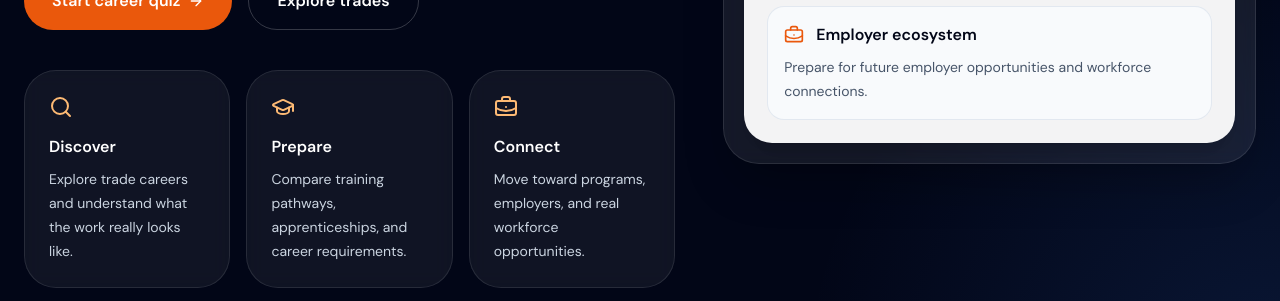
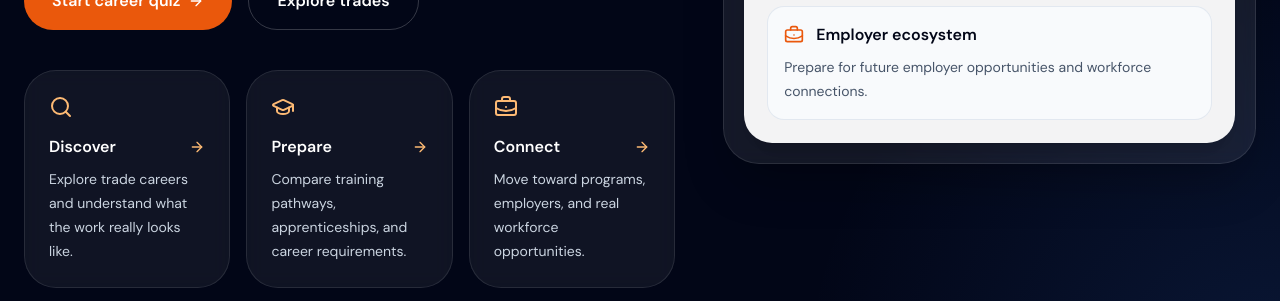
Before and after one commit to sashadman/forge, a Next.js app: page / in a window 1280 px wide. Shown: the part 651-952 px from the top of the page. Built offline with nearby package versions, Linux system fonts and the light colour scheme; no server answers.

Commit message:
Activate homepage pathway cards

```diff
--- a/components/home/HomeHero.tsx
+++ b/components/home/HomeHero.tsx
@@ -15,16 +15,19 @@ const marketplaceSteps = [
     title: 'Discover',
     description: 'Explore trade careers and understand what the work really looks like.',
     icon: Search,
+    href: '/trades',
   },
   {
     title: 'Prepare',
     description: 'Compare training pathways, apprenticeships, and career requirements.',
     icon: GraduationCap,
+    href: '/programs',
   },
   {
     title: 'Connect',
     description: 'Move toward programs, employers, and real workforce opportunities.',
     icon: BriefcaseBusiness,
+    href: '/opportunities',
   },
 ]
 
@@ -84,13 +87,22 @@ export default function HomeHero() {
               const Icon = step.icon
 
               return (
-                <div key={step.title} className="card-dark">
+                <Link
+                  key={step.title}
+                  href={step.href}
+                  className="card-dark group transition hover:-translate-y-1 hover:border-orange-400/30"
+                >
                   <Icon className="h-6 w-6 text-orange-300" />
-                  <p className="mt-4 font-bold text-white">{step.title}</p>
+
+                  <div className="mt-4 flex items-center justify-between gap-3">
+                    <p className="font-bold text-white">{step.title}</p>
+                    <ArrowRight className="h-4 w-4 text-orange-300 transition group-hover:translate-x-1" />
+                  </div>
+
                   <p className="mt-2 text-sm leading-6 text-slate-300">
                     {step.description}
                   </p>
-                </div>
+                </Link>
               )
             })}
           </div>
--- a/components/home/HomeHowItWorks.tsx
+++ b/components/home/HomeHowItWorks.tsx
@@ -1,3 +1,4 @@
+import Link from 'next/link'
 import { ArrowRight, Building2, GraduationCap, Search } from 'lucide-react'
 
 const steps = [
@@ -6,18 +7,21 @@ const steps = [
     description:
       'Explore real trade paths, compare daily work, pay potential, training time, and long-term career direction.',
     icon: Search,
+    href: '/trades',
   },
   {
     title: 'Find pathways',
     description:
       'Move from interest to action by connecting trade matches with apprenticeships, schools, and training programs.',
     icon: GraduationCap,
+    href: '/programs',
   },
   {
     title: 'Build the pipeline',
     description:
       'Create a stronger bridge between career seekers, training partners, and employers who need skilled workers.',
     icon: Building2,
+    href: '/for-employers',
   },
 ]
 
@@ -46,7 +50,11 @@ export default function HomeHowItWorks() {
             const Icon = step.icon
 
             return (
-              <div key={step.title} className="card-dark group relative overflow-hidden">
+              <Link
+                key={step.title}
+                href={step.href}
+                className="card-dark group relative overflow-hidden transition hover:-translate-y-1 hover:border-orange-400/30"
+              >
                 <div className="absolute right-6 top-6 text-6xl font-bold text-white/5">
                   0{index + 1}
                 </div>
@@ -67,7 +75,7 @@ export default function HomeHowItWorks() {
                   Step {index + 1}
                   <ArrowRight className="h-4 w-4 transition group-hover:translate-x-1" />
                 </div>
-              </div>
+              </Link>
             )
           })}
         </div>
```
